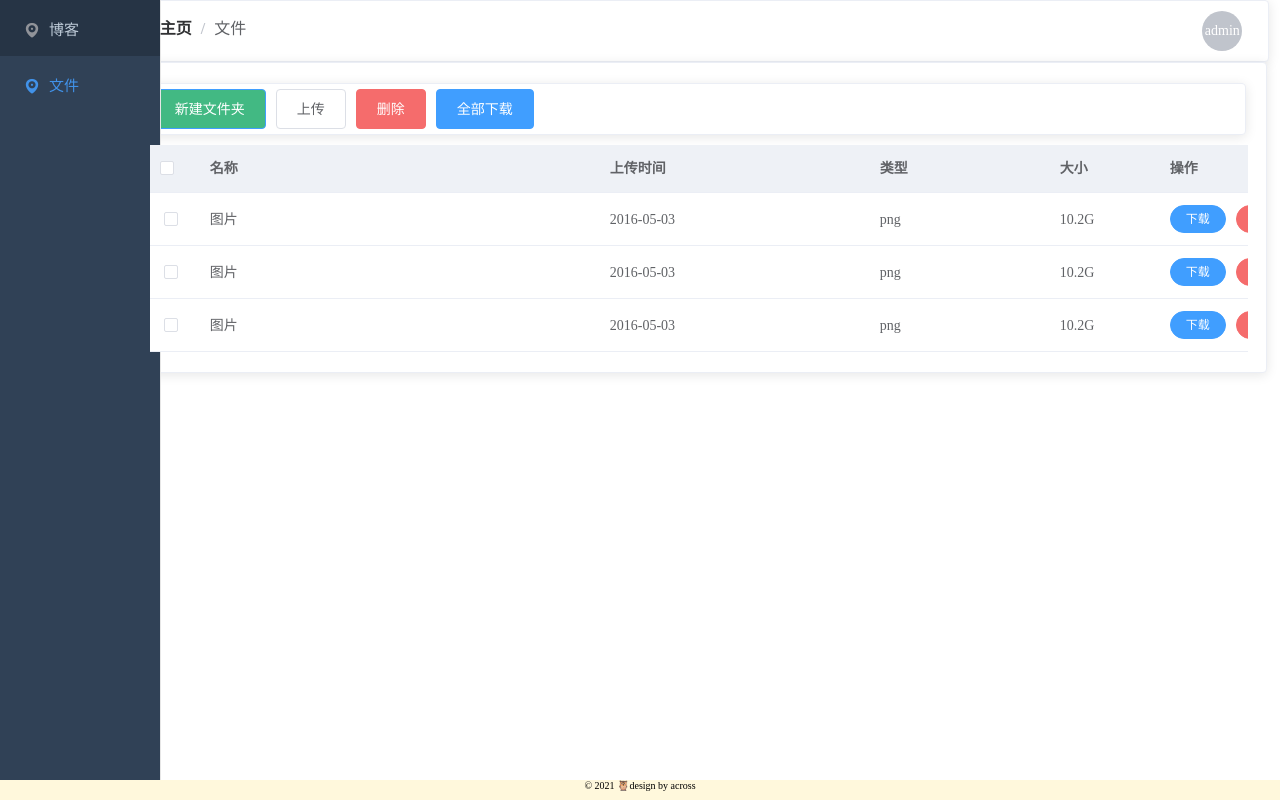
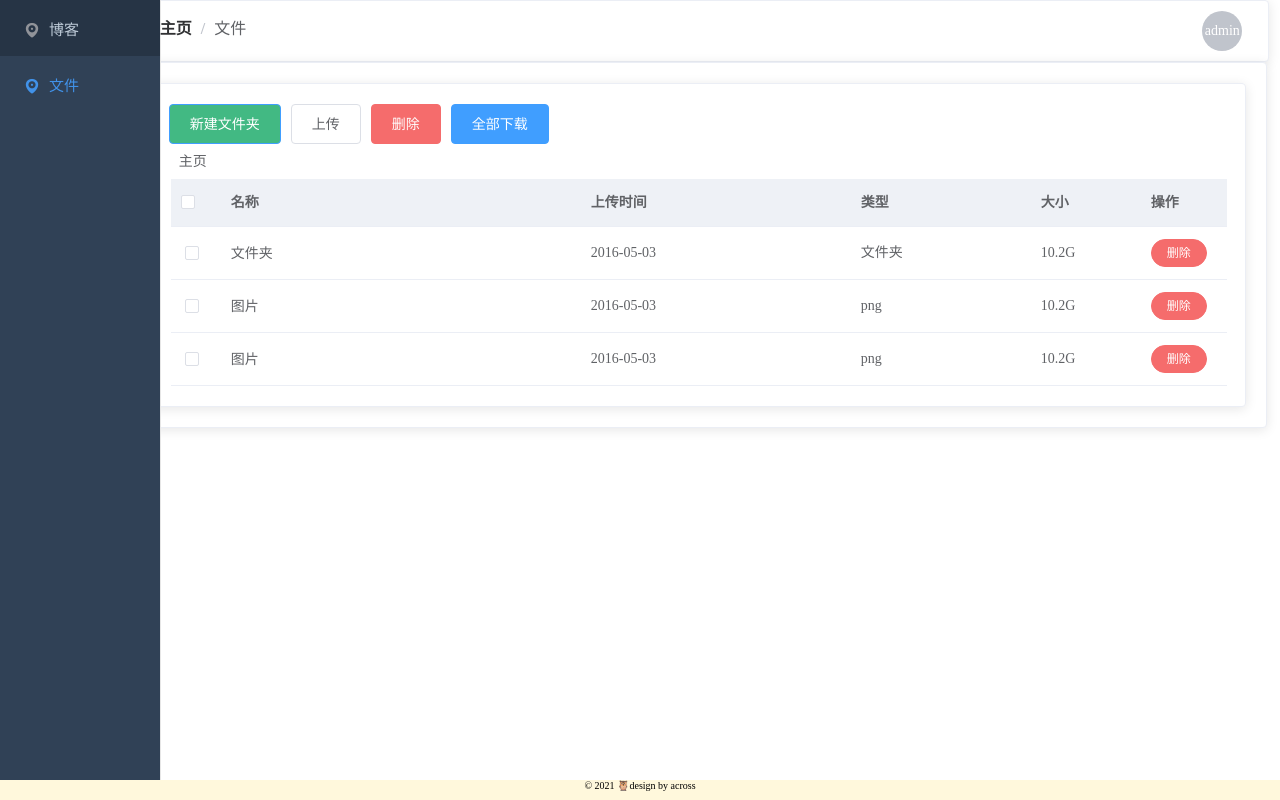
Before and after one commit to LishanZheng/vue-blog, a Vue app: page /#/blog in a window 1280 px wide. Both pictures are taken after a click on the item "文件". Built offline with nearby package versions, Linux system fonts and the light colour scheme; the HTML template or start-up script is replaced by a standard one; what mavon-editor would draw is missing.

Commit message:
完成了文件管理的面包屑

```diff
--- a/src/page/Blog.vue
+++ b/src/page/Blog.vue
@@ -1,11 +1,16 @@
 <template>
   <div style="margin-left: 25px">
-    <el-card style="margin-bottom: 40px">
-      <article v-html=md[0].text></article>
-    </el-card>
-    <el-card>
-      <article v-html=md[0].text></article>
-    </el-card>
+    <el-row>
+      <el-col :span="19">
+        <el-card style="margin-bottom: 40px">
+          <article v-html=md[0].text></article>
+        </el-card>
+      </el-col>
+      <el-col :span="4" style="margin-left: 40px">
+        <el-card>
+        </el-card>
+      </el-col>
+    </el-row>
   </div>
 </template>
 
--- a/src/page/File.vue
+++ b/src/page/File.vue
@@ -1,11 +1,17 @@
 <template>
  <div>
-   <el-card body-style="padding: 5px;" >
+   <el-card>
+     <div >
        <el-button type="primary" style="background-color: #42b983">新建文件夹</el-button>
        <el-button>上传</el-button>
        <el-button type="danger">删除</el-button>
        <el-button type="primary">全部下载</el-button>
-   </el-card>
+       <el-breadcrumb separator-class="el-icon-arrow-right"  style="margin: 10px">
+         <el-breadcrumb-item v-for="item in selectFilePath" :key=item.id>
+             <el-link @click="redirectSelectionPath(item)" :underline="false" target="_blank">{{item.pathName}}</el-link>
+         </el-breadcrumb-item>
+       </el-breadcrumb>
+     </div>
      <el-table
        :data="tableData"
        ref="multipleTable"
@@ -25,8 +31,11 @@
          fixed
          prop="fileName"
          label="名称"
-       width="400"
+         width="360"
        >
+         <template slot-scope="scope">
+           <el-link @click="handleSelectionPath(scope)" :underline="false" target="_blank" class="buttonText">{{scope.row.fileName}}</el-link>
+         </template>
        </el-table-column>
        <el-table-column
          prop="uploadDate"
@@ -47,10 +56,10 @@
          prop="operation"
          label="操作"
          width="300">
-       <el-button round type="primary" size="mini">下载</el-button>
          <el-button round type="danger" size="mini">删除</el-button>
        </el-table-column>
      </el-table>
+   </el-card>
  </div>
 </template>
 
@@ -64,36 +73,97 @@
             else
               return ' '
           },
+          handleSelectionPath(key) {
+            let type = key.row.type
+            let that = this
+            if(type === "文件夹"){
+              that.selectFilePath.push({
+                id: that.selectFilePath.length,
+                pathName: key.row.fileName
+            })
+              this.tableData = this.tableData = [{
+                id: 1,
+                uploadDate: '2016-05-03',
+                fileName: '文件夹',
+                size: '10.2G',
+                type: '文件夹',
+                url: '',
+              }, {
+                id: 2,
+                uploadDate: '2016-05-03',
+                fileName: '图片',
+                size: '10.2G',
+                type: 'png',
+                url: 'www.baidu.com',
+              }]
+            }
+          },
+          redirectSelectionPath(key) {
+            for (let i = this.selectFilePath.length-1; i > key.id; i--) {
+               this.selectFilePath.splice(i)
+            }
+            console.log(this.selectFilePath)
+            this.tableData = [{
+              id: 1,
+              uploadDate: '2016-05-03',
+              fileName: '文件夹',
+              size: '10.2G',
+              type: '文件夹',
+              url: '',
+            }, {
+              id: 2,
+              uploadDate: '2016-05-03',
+              fileName: '图片',
+              size: '10.2G',
+              type: 'png',
+              url: 'www.baidu.com',
+            }, {
+              id: 3,
+              uploadDate: '2016-05-03',
+              fileName: '图片',
+              size: '10.2G',
+              type: 'png',
+              url: 'https://ss0.bdstatic.com/70cFvHSh_Q1YnxGkpoWK1HF6hhy/it/u=3306555661,2157420471&fm=26&gp=0.jpg',
+            }]
+          },
           handleSelectionChange(val) {
             let selection = []
             for (let i = 0; i < val.length; i++) {
               selection.push(val[i].id)
             }
             this.selectionList = selection
-            console.log(selection)
           }
         },
         data() {
           return {
+            selectFilePath: [
+              {
+                id: 0,
+                pathName:"主页"
+              },
+            ],
             selectionList: [],
             tableData: [{
               id: 1,
               uploadDate: '2016-05-03',
-              fileName: '图片',
+              fileName: '文件夹',
               size: '10.2G',
-              type: 'png',
+              type: '文件夹',
+              url: '',
             }, {
               id: 2,
               uploadDate: '2016-05-03',
               fileName: '图片',
               size: '10.2G',
               type: 'png',
+              url: 'www.baidu.com',
             }, {
               id: 3,
               uploadDate: '2016-05-03',
               fileName: '图片',
               size: '10.2G',
               type: 'png',
+              url: 'https://ss0.bdstatic.com/70cFvHSh_Q1YnxGkpoWK1HF6hhy/it/u=3306555661,2157420471&fm=26&gp=0.jpg',
             }]
           }
         }
--- a/src/page/Login.vue
+++ b/src/page/Login.vue
@@ -45,7 +45,7 @@ export default {
   },
   watch: {
     dialogVisibleProps: {
-      immediate: true, // 这句重要
+      immediate: true,
       handler(val) {
         this.dialogVisible = val
       },
```
Lines whose indentation alone changed are shown as unchanged.
